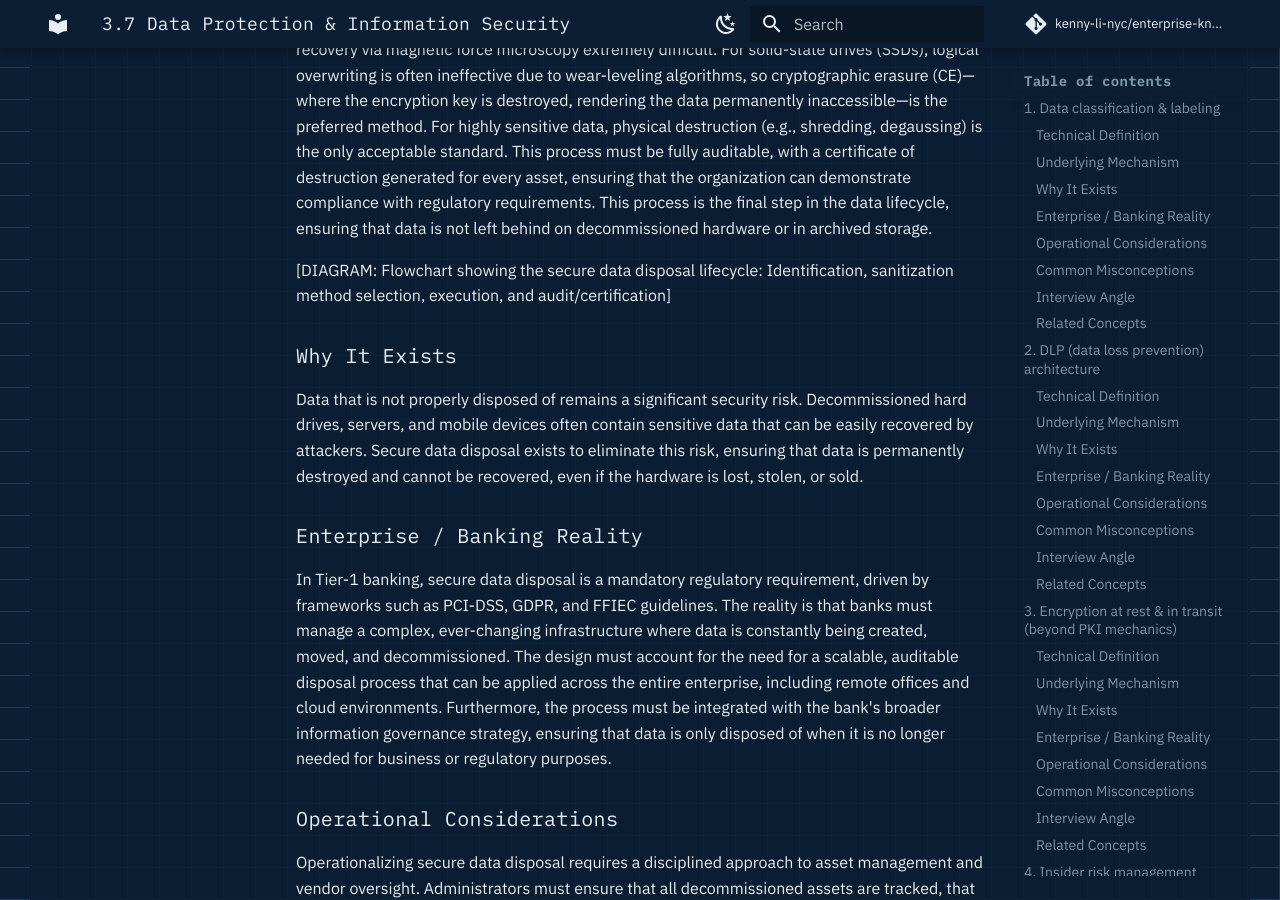
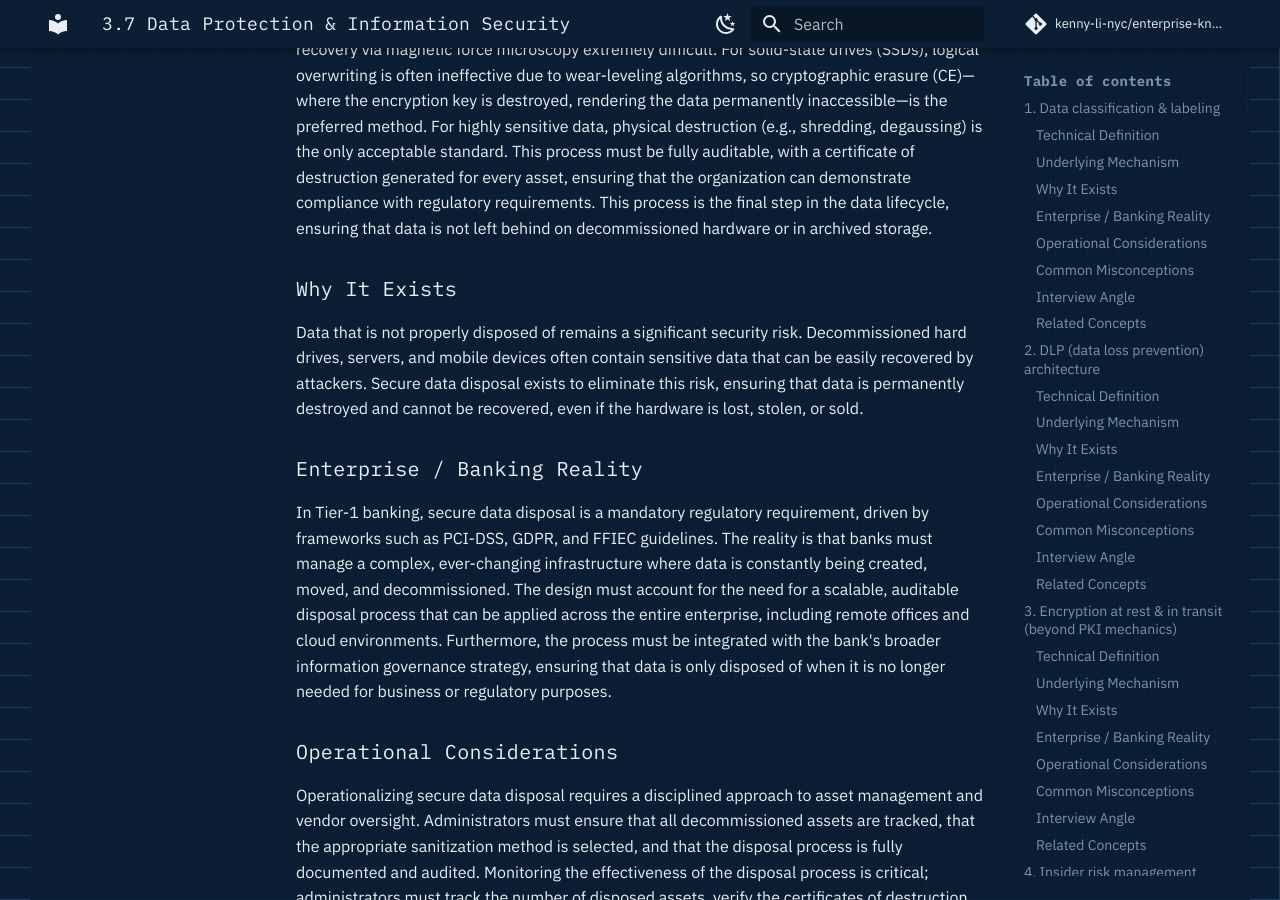
Before and after one commit to kenny-li-nyc/enterprise-knowledge-base, an MkDocs documentation site: the page built from docs/security/data-protection-information-security.md, in a window 1280 px wide and 900 px high, scrolled down 10684 px. Built offline with MkDocs 1.6.1 and Material for MkDocs 9.7.7, drawn with Linux system fonts in a browser that asks for light colours; comment, search, counter and statistics services are not loaded.

Commit message:
docs: remove diagram from secure data disposal section
Co-authored-by: aider (gemini/gemini-3.1-flash-lite) <aider@aider.chat>

```diff
--- a/docs/security/data-protection-information-security.md
+++ b/docs/security/data-protection-information-security.md
@@ -152,8 +152,6 @@ Secure data disposal is the process of permanently and irretrievably destroying
 ### Underlying Mechanism
 The mechanism depends on the storage medium and the data's sensitivity. For magnetic media, secure disposal often involves multiple passes of random data overwriting, which makes recovery via magnetic force microscopy extremely difficult. For solid-state drives (SSDs), logical overwriting is often ineffective due to wear-leveling algorithms, so cryptographic erasure (CE)—where the encryption key is destroyed, rendering the data permanently inaccessible—is the preferred method. For highly sensitive data, physical destruction (e.g., shredding, degaussing) is the only acceptable standard. This process must be fully auditable, with a certificate of destruction generated for every asset, ensuring that the organization can demonstrate compliance with regulatory requirements. This process is the final step in the data lifecycle, ensuring that data is not left behind on decommissioned hardware or in archived storage.
 
-[DIAGRAM: Flowchart showing the secure data disposal lifecycle: Identification, sanitization method selection, execution, and audit/certification]
-
 ### Why It Exists
 Data that is not properly disposed of remains a significant security risk. Decommissioned hard drives, servers, and mobile devices often contain sensitive data that can be easily recovered by attackers. Secure data disposal exists to eliminate this risk, ensuring that data is permanently destroyed and cannot be recovered, even if the hardware is lost, stolen, or sold.
 
```
